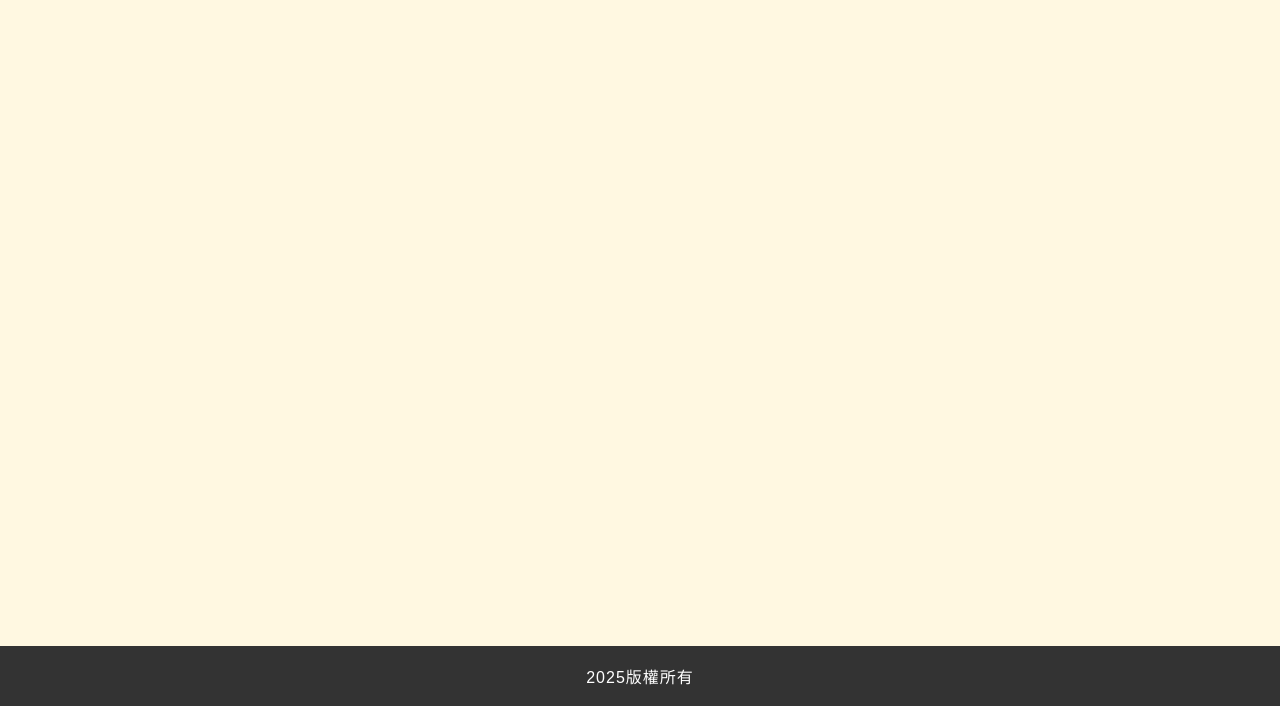
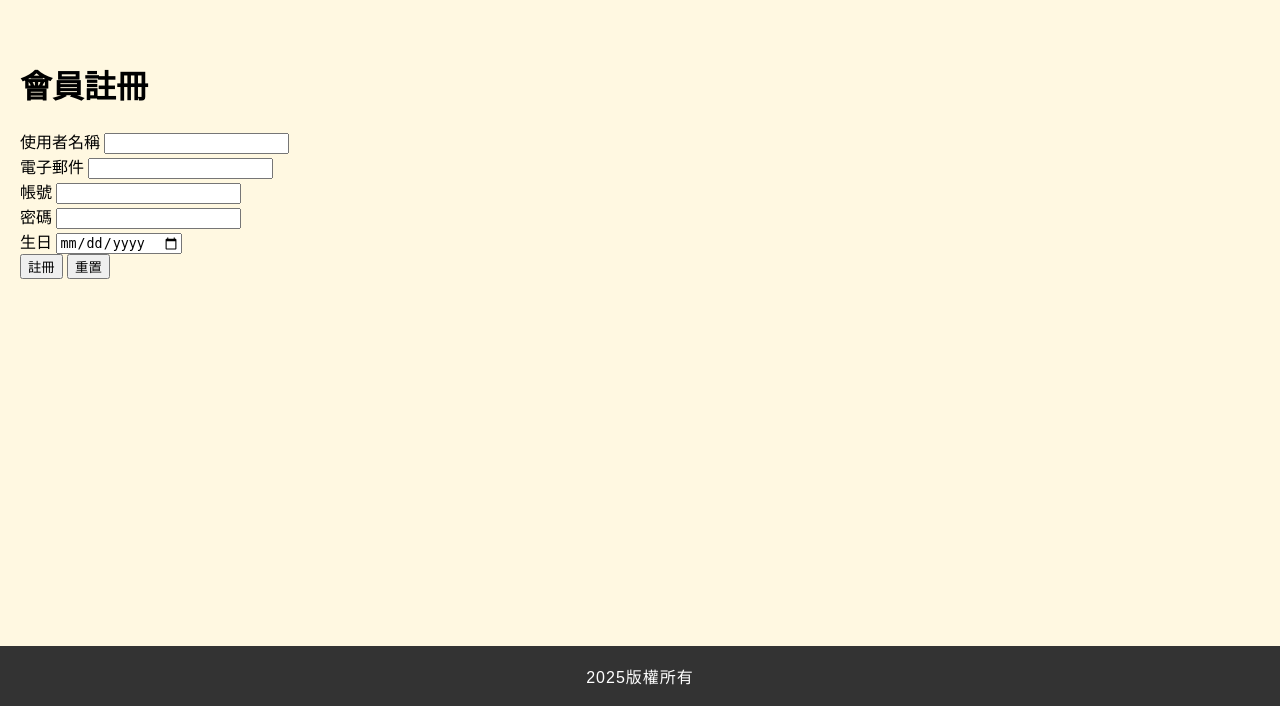
Before and after one commit to yn0410/Database_20250602, a PHP site: page /member/reg.php in a window 1280 px wide. Shown: the part 94-800 px from the top of the page. Run offline with PHP 8.4, Linux system fonts and the light colour scheme.

Commit message:
練習-會員系統 初始註冊頁面

```diff
--- a/member/reg.php
+++ b/member/reg.php
@@ -8,7 +8,35 @@
 </head>
 <body>
     <?php include 'header.php'?>
-    <main></main>
+    <main>
+        <h1>會員註冊</h1>
+        <form action="">
+            <div>
+                <label for="name">使用者名稱</label>
+                <input type="text" id="name" name="name" required>
+            </div>
+            <div>
+                <label for="email">電子郵件</label>
+                <input type="text" id="email" name="email" required>
+            </div>
+            <div>
+                <label for="acc">帳號</label>
+                <input type="text" id="acc" name="acc" required>
+            </div>
+            <div>
+                <label for="pw">密碼</label>
+                <input type="password" id="pw" name="pw" required>
+            </div>
+            <div>
+                <label for="birthday">生日</label>
+                <input type="date" id="birthday" name="birthday" required>
+            </div>
+            <div>
+                <button type="submit">註冊</button>
+                <button type="reset">重置</button>
+            </div>
+        </form>
+    </main>
     <?php include 'footer.php'?>
 
 </body>
```
